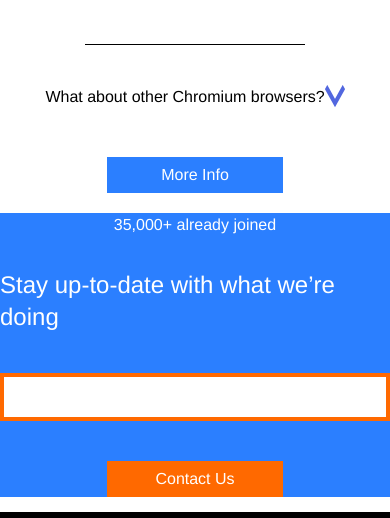
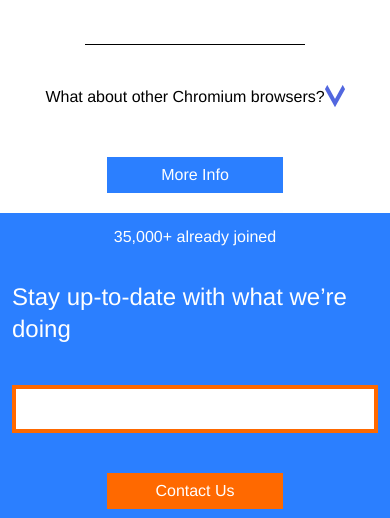
Before and after one commit to ameer-dev-A/book, a website built with Vite: page index.html in a window 390 px wide. Shown: the part 3854-4372 px from the top of the page. Built offline with nearby package versions, Linux system fonts and the light colour scheme.

Commit message:
Update index.html

```diff
--- a/index.html
+++ b/index.html
@@ -261,7 +261,7 @@
 
 
 <footer>
-   <div class="h-auto md:h-[300px] bg-blue-500 flex flex-col justify-center items-center gap-8 ">
+   <div class="h-auto md:h-[300px] bg-blue-500 flex flex-col justify-center items-center gap-8 p-3">
      <p class="text-white"> 35,000+ already joined</p>
      <p class="text-white text-2xl">  Stay up-to-date with what we’re doing</p>
      <div class="flex flex-col md:flex-row bg-orange-500 p-1 m-2 w-full md:w-[350px]">
```
